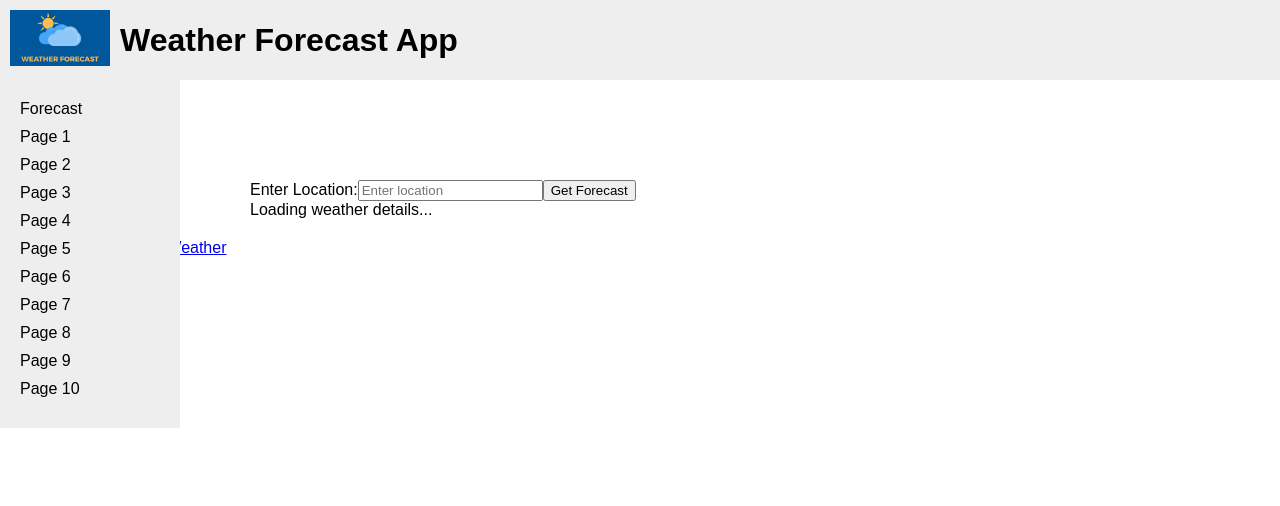
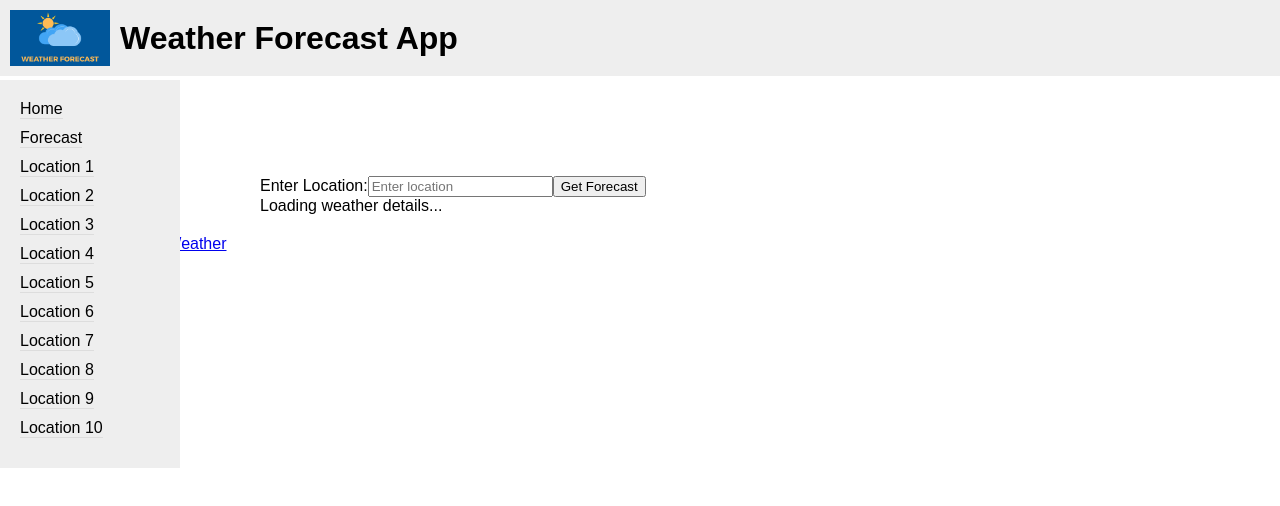
Before and after one commit to igordonchev/WeatherApp, a React (Create React App) app: page /weather-forecast in a window 1280 px wide. Shown: the top 506 px of the page. Built offline with nearby package versions, Linux system fonts and the light colour scheme.

Commit message:
final design

```diff
--- a/src/components/Header.js
+++ b/src/components/Header.js
@@ -1,18 +1,15 @@
+// Header.js
 import React from 'react';
-import { Link } from 'react-router-dom';
-import '../styles/common.css';
 
 const Header = () => {
   return (
     <header>
-      {/* Your logo as a link to the home page */}
-      <Link to="/">
-        <img
-          src="/assets/images/weather.jpg" // Update with the correct path
-          alt="Weather App Logo"
-          style={{ maxWidth: '100px', maxHeight: '80px', marginRight: '10px' }}
-        />
-      </Link>
+      {/* Your logo */}
+      <img
+        src="/assets/images/weather.jpg" // Update with the correct path
+        alt="Weather App Logo"
+        style={{ maxWidth: '100px', marginRight: '10px' }} // Adjust size
+      />
 
       {/* Your website name */}
       <h1>Weather Forecast App</h1>
--- a/src/components/Navigation.js
+++ b/src/components/Navigation.js
@@ -1,3 +1,4 @@
+// Navigation.js
 import React from 'react';
 import { Link } from 'react-router-dom';
 import '../styles/common.css';
@@ -5,18 +6,18 @@ import '../styles/common.css';
 const Navigation = () => {
   return (
     <div className="nav-container">
-      {/* Your navigation links */}
+      <Link to="/">Home</Link>
       <Link to="/forecast">Forecast</Link>
-      <Link to="/page1">Page 1</Link>
-      <Link to="/page2">Page 2</Link>
-      <Link to="/page3">Page 3</Link>
-      <Link to="/page4">Page 4</Link>
-      <Link to="/page5">Page 5</Link>
-      <Link to="/page6">Page 6</Link>
-      <Link to="/page7">Page 7</Link>
-      <Link to="/page8">Page 8</Link>
-      <Link to="/page9">Page 9</Link>
-      <Link to="/page10">Page 10</Link>
+      <Link to="/location1">Location 1</Link>
+      <Link to="/location2">Location 2</Link>
+      <Link to="/location3">Location 3</Link>
+      <Link to="/location4">Location 4</Link>
+      <Link to="/location5">Location 5</Link>
+      <Link to="/location6">Location 6</Link>
+      <Link to="/location7">Location 7</Link>
+      <Link to="/location8">Location 8</Link>
+      <Link to="/location9">Location 9</Link>
+      <Link to="/location10">Location 10</Link>
     </div>
   );
 };
--- a/src/pages/Home.js
+++ b/src/pages/Home.js
@@ -1,5 +1,4 @@
 import React from 'react';
-import { Link } from 'react-router-dom';
 import Header from '../components/Header';
 import Navigation from '../components/Navigation';
 import CurrentLocationWeather from '../components/CurrentLocationWeather';
--- a/src/styles/common.css
+++ b/src/styles/common.css
@@ -60,6 +60,7 @@ h1 {
   text-decoration: none;
   color: inherit;
   font-weight: inherit;
+  border-bottom: 1px solid #ddd; /* Add a border between navigation links */
 }
 
 .nav-container a:focus {
@@ -70,7 +71,7 @@ h1 {
 .content-container {
   display: flex;
   justify-content: center; /* Center the content horizontally */
-  align-items: flex-start; /* Align the content to the top */
+  align-items: flex-start;
   margin-top: 80px; /* Adjust the top margin to account for the navigation */
 }
 
@@ -78,7 +79,6 @@ h1 {
 .main-content {
   flex: 1;
   padding: 20px;
-  margin-right: 20px;
   max-width: 800px; /* Set a maximum width for the content */
 }
 
@@ -93,5 +93,3 @@ h1 {
 .nav-container img {
   margin-bottom: 20px;
 }
-
-/* Add more styles as needed */
```
Also changed, not shown: src/components/Layout.js (+4 -8 lines).
